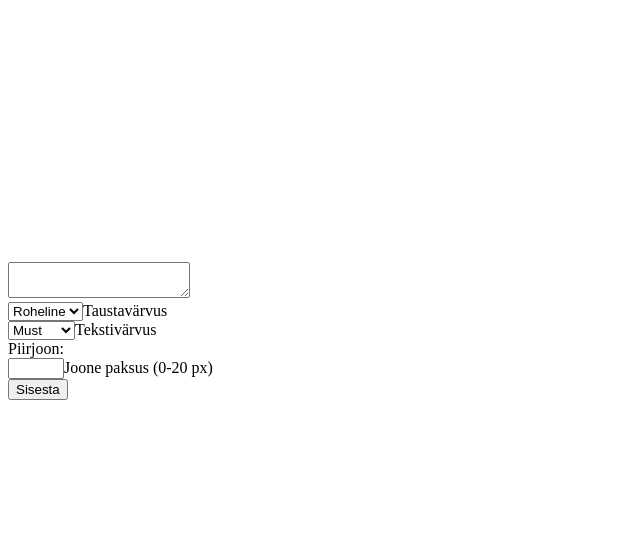
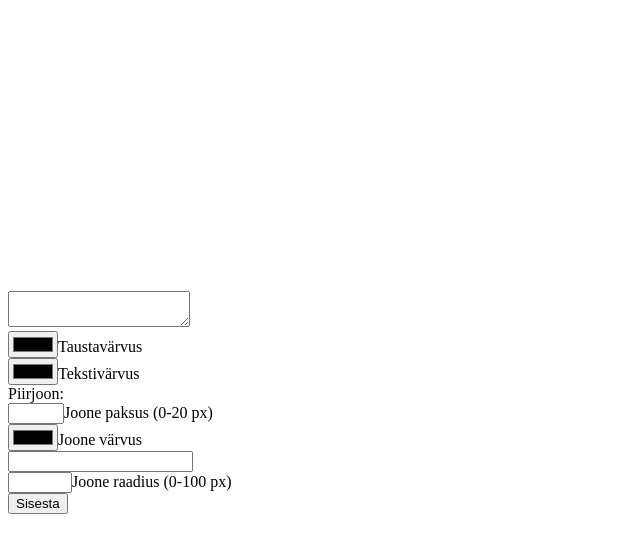
Before and after one commit to erki83/Server, a PHP site: the page made by Kodutööd/Kodutöö 8/kodutöö8.php in a window 1280 px wide. Shown: the top 553 px of the page, without its empty margins (0-640 px from the left). Run offline with PHP 8.4, Linux system fonts and the light colour scheme; data that the repository does not hold is empty.

Commit message:
Täiendused ja ettevalmistus viimaseks lihviks

```diff
--- a/Kodutööd/Kodutöö 8/kodutöö8.php
+++ b/Kodutööd/Kodutöö 8/kodutöö8.php
@@ -9,7 +9,6 @@
 		if (isset($_POST['bg_color'])  && $_POST['bg_color']!="") {
 			$bg_col=htmlspecialchars($_POST['bg_color']);
 		}
-		$txt_col="#000"; // vaikimisi must
 		if (isset($_POST['text_color'])  && $_POST['text_color']!="") {
 			$txt_col=htmlspecialchars($_POST['text_color']);
 		}
@@ -17,18 +16,33 @@
 		if (isset($_POST['paksus'])  && $_POST['paksus']!="") {
 			$border=htmlspecialchars($_POST['paksus']);
 		}
+		$brd_stiil="solid"; //vaikimisi solid stiilis border
+		if (isset($_POST['bstiil'])  && $_POST['bstiil']!="") {
+			$brd_stiil=htmlspecialchars($_POST['bstiil']);
+		}
+		$b_raadius="0"; //vaikimisi raadius puudub
+		if (isset($_POST['raadius'])  && $_POST['raadius']!="") {
+			$b_raadius=htmlspecialchars($_POST['raadius']);
+		}
 	?>
 	<style type="text/css">
 		.blokk {
 			background: <?php echo $bg_col; ?>;
 			width:400px;
 			height:250px;
-			border: <?php echo $bg_col; ?>px;
-			display: inline-block;
-
+			border-width: <?php echo $border; ?>px;
+			border-color: <?php echo $brd_color; ?>;
+			border-style: <?php echo $brd_stiil; ?>;
+			border-radius: <?php echo $b_raadius; ?>px;
+			margin-bottom: 25px;
 		}
 		.blokk p{
 			color: <?php echo $txt_col; ?>;
+			margin-left: 10px;
+		}
+		div{
+			border-top: 2px solid black
+			margin-top: 25px;
 		}
 	</style>
 
@@ -42,20 +56,19 @@
 	<div>
         <form action="kodutöö8.php" method="POST">
 			<textarea name="tekst"></textarea><br>
-			<select name="bg_color">
-                    <option value="#008000">Roheline</option>
-                    <option value="#0000ff">Sinine</option>
-                    <option value="#000000">Must</option>
-                    <option value="#ff0000">Punane</option>
-            </select>Taustavärvus<br>
-			<select name="text_color">
-                    <option value="#000000">Must</option>
-                    <option value="#ffff00">Kollane</option>
-                    <option value="#0000ff">Sinine</option>
-                    <option value="#ffffff">Valge</option>
-            </select>Tekstivärvus<br>
+			<input type="color" name="bg_color" value="<?php echo $_POST['bg_color'];?>"></input>Taustavärvus<br>
+			<input type="color" name="text_color"></input>Tekstivärvus<br>
 			Piirjoon:</br>
 				<input type="number" name="paksus" min="0" max="20"></input>Joone paksus (0-20 px)<br>
+				<input type="color" name="bord_color"></input>Joone värvus<br>
+				<input list="stiilid" name="bstiil">
+					<datalist id="stiilid">
+						<option value="solid">
+						<option value="dotted">
+						<option value="dashed">
+						<option value="double">
+					</datalist><br>
+				<input type="number" name="raadius" min="0" max="100"></input>Joone raadius (0-100 px)<br>
 				<input type="submit" value="Sisesta"/>
 		</form>
     </div>
```
